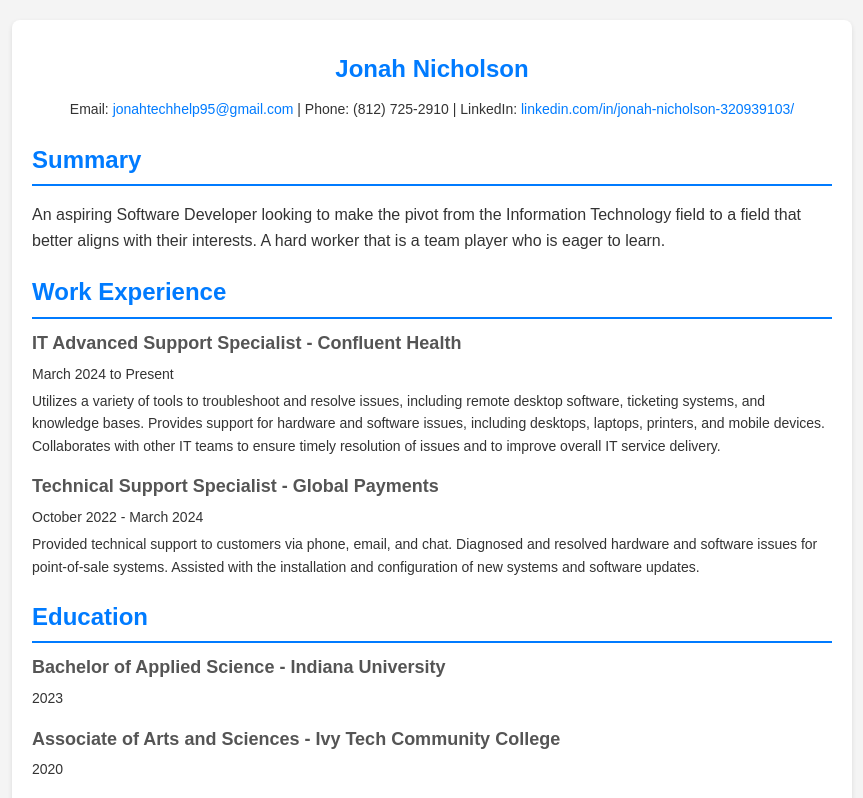
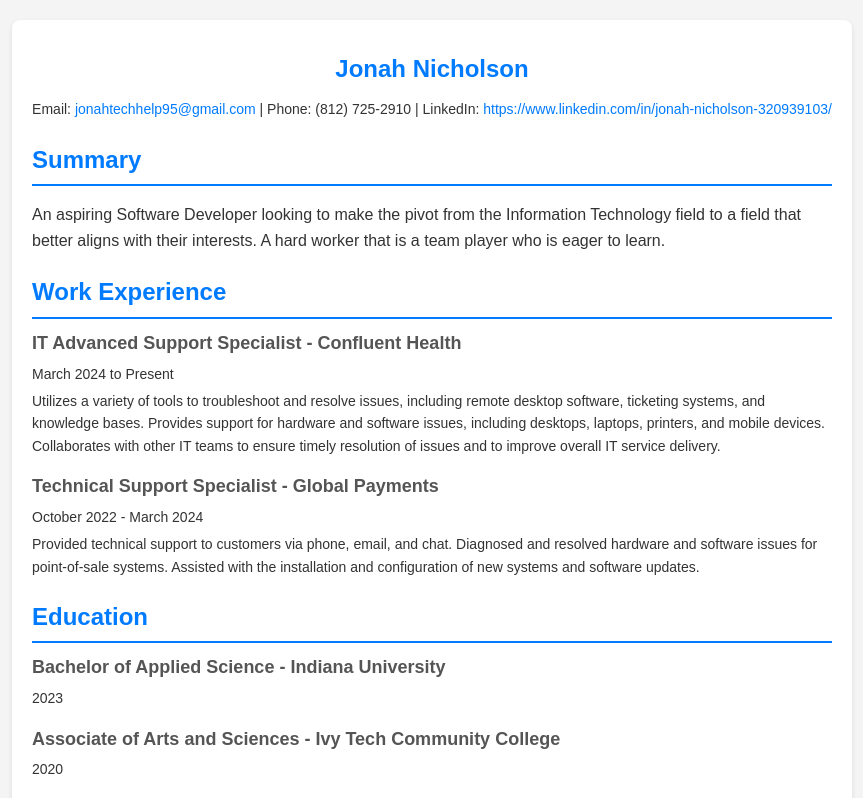
Before and after one commit to jonahtechhelp95/jonahtechhelp95.github.io, a plain HTML site: page index.html in a window 1280 px wide. Shown: the top 798 px of the page, without its empty margins (208-1071 px from the left). Drawn offline with Linux system fonts and the light colour scheme.

Commit message:
changed the LinkedIn link to the full link since the previous hyperlink did not work properly

```diff
--- a/index.html
+++ b/index.html
@@ -85,7 +85,7 @@
                         >jonahtechhelp95@gmail.com</a
                     >
                     | Phone: (812) 725-2910 | LinkedIn:
-                    <a href="#">linkedin.com/in/jonah-nicholson-320939103/</a>
+                    <a href="#">https://www.linkedin.com/in/jonah-nicholson-320939103/</a>
                 </p>
             </section>
             <section class="section">
```
